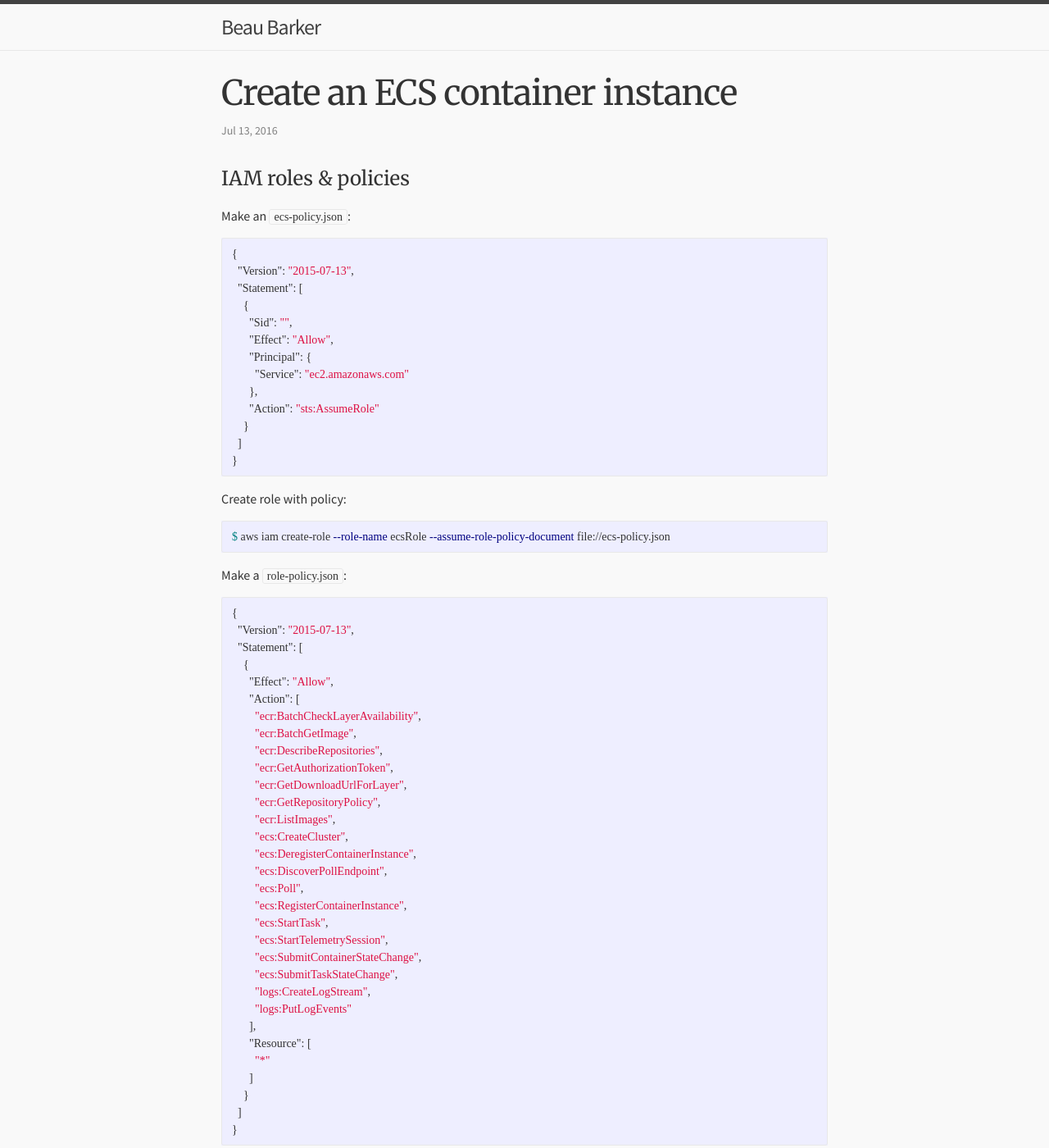
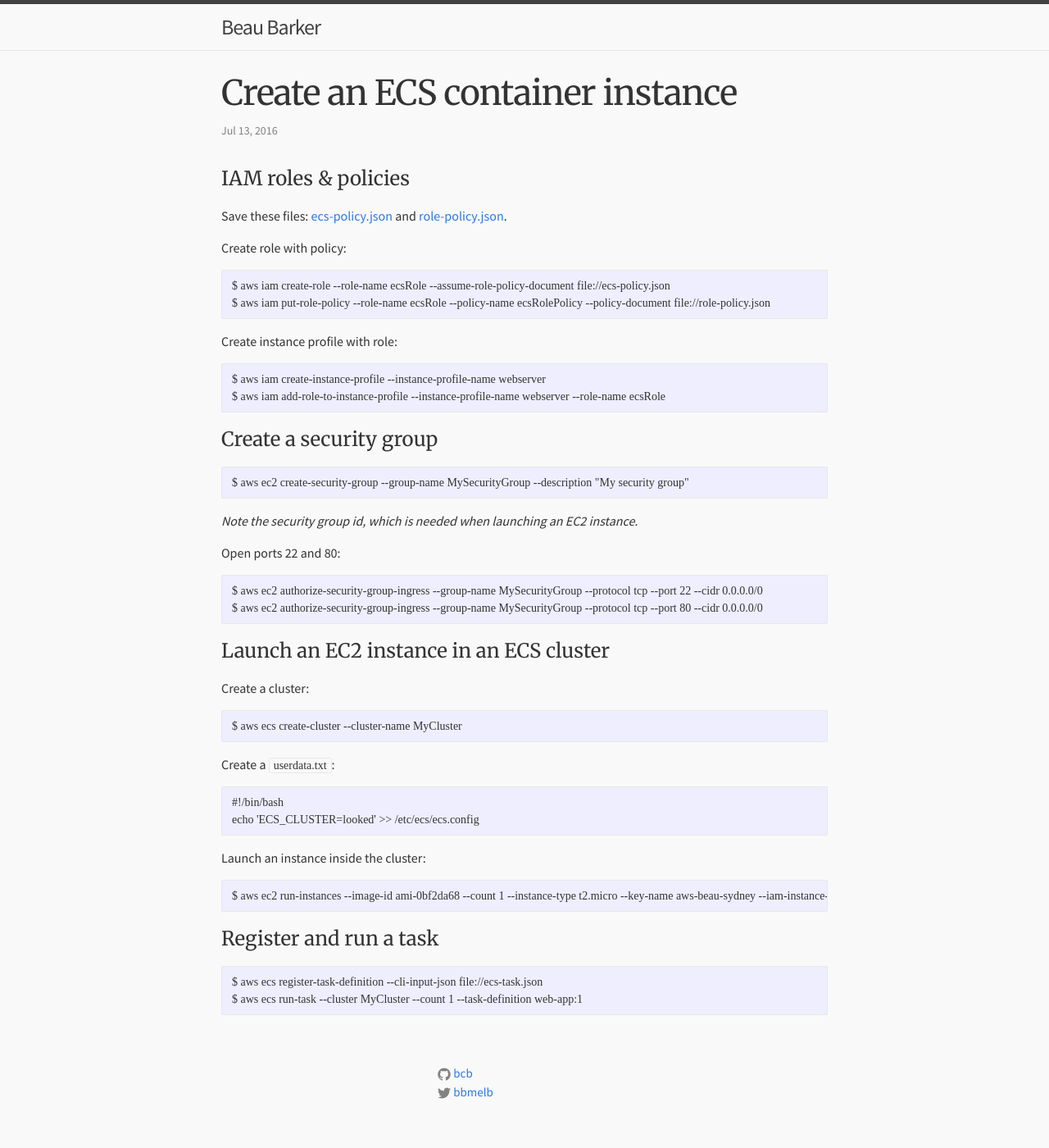
Before and after one commit to explodinglabs/explodinglabs.github.io, a Jekyll site: the page built from _posts/2016-07-13-ecs-guide.markdown, in a window 1280 px wide and 1400 px high. Shown: the whole window at 82% size. Built offline with Jekyll 4.4.1, drawn with Linux system fonts in a browser that asks for light colours; some of the changed text lies outside the part shown.

Commit message:
Put required json into separate files

````diff
--- a/_posts/2016-07-13-ecs-guide.markdown
+++ b/_posts/2016-07-13-ecs-guide.markdown
@@ -8,121 +8,49 @@
 IAM roles & policies
 ====================
 
-Make an `ecs-policy.json`:
-
-```json
-{
-  "Version": "2015-07-13",
-  "Statement": [
-    {
-      "Sid": "",
-      "Effect": "Allow",
-      "Principal": {
-        "Service": "ec2.amazonaws.com"
-      },
-      "Action": "sts:AssumeRole"
-    }
-  ]
-}
-```
+Save these files: [ecs-policy.json](/files/ecs-policy.json) and
+[role-policy.json](/files/role-policy.json).
 
 Create role with policy:
 
-```bash
-$ aws iam create-role --role-name ecsRole --assume-role-policy-document file://ecs-policy.json
-```
-
-Make a `role-policy.json`:
-
-```json
-{
-  "Version": "2015-07-13",
-  "Statement": [
-    {
-      "Effect": "Allow",
-      "Action": [
-        "ecr:BatchCheckLayerAvailability",
-        "ecr:BatchGetImage",
-        "ecr:DescribeRepositories",
-        "ecr:GetAuthorizationToken",
-        "ecr:GetDownloadUrlForLayer",
-        "ecr:GetRepositoryPolicy",
-        "ecr:ListImages",
-        "ecs:CreateCluster",
-        "ecs:DeregisterContainerInstance",
-        "ecs:DiscoverPollEndpoint",
-        "ecs:Poll",
-        "ecs:RegisterContainerInstance",
-        "ecs:StartTask",
-        "ecs:StartTelemetrySession",
-        "ecs:SubmitContainerStateChange",
-        "ecs:SubmitTaskStateChange",
-        "logs:CreateLogStream",
-        "logs:PutLogEvents"
-      ],
-      "Resource": [
-        "*"
-      ]
-    }
-  ]
-}
-```
-
-Add role policy:
-
-```bash
-$ aws iam put-role-policy --role-name ecsRole --policy-name ecsRolePolicy --policy-document file://role-policy.json
-```
+    $ aws iam create-role --role-name ecsRole --assume-role-policy-document file://ecs-policy.json
+    $ aws iam put-role-policy --role-name ecsRole --policy-name ecsRolePolicy --policy-document file://role-policy.json
 
 Create instance profile with role:
 
-```bash
-$ aws iam create-instance-profile --instance-profile-name webserver
-$ aws iam add-role-to-instance-profile --instance-profile-name webserver --role-name ecsRole
-```
+    $ aws iam create-instance-profile --instance-profile-name webserver
+    $ aws iam add-role-to-instance-profile --instance-profile-name webserver --role-name ecsRole
 
 Create a security group
 =======================
 
-```bash
-$ aws ec2 create-security-group --group-name MySecurityGroup --description "My security group"
-```
+    $ aws ec2 create-security-group --group-name MySecurityGroup --description "My security group"
 
-*Note the id, which is needed when launching an EC2 instance.*
+*Note the security group id, which is needed when launching an EC2 instance.*
 
 Open ports 22 and 80:
 
-```bash
-$ aws ec2 authorize-security-group-ingress --group-name MySecurityGroup --protocol tcp --port 22 --cidr 0.0.0.0/0
-$ aws ec2 authorize-security-group-ingress --group-name MySecurityGroup --protocol tcp --port 80 --cidr 0.0.0.0/0
-```
+    $ aws ec2 authorize-security-group-ingress --group-name MySecurityGroup --protocol tcp --port 22 --cidr 0.0.0.0/0
+    $ aws ec2 authorize-security-group-ingress --group-name MySecurityGroup --protocol tcp --port 80 --cidr 0.0.0.0/0
 
-Launch an instance inside a cluster
-===================================
+Launch an EC2 instance in an ECS cluster
+========================================
 
 Create a cluster:
 
-```bash
-$ aws ecs create-cluster --cluster-name MyCluster
-```
+    $ aws ecs create-cluster --cluster-name MyCluster
 
 Create a `userdata.txt`:
 
-```bash
-#!/bin/bash
-echo 'ECS_CLUSTER=looked' >> /etc/ecs/ecs.config
-```
+    #!/bin/bash
+    echo 'ECS_CLUSTER=looked' >> /etc/ecs/ecs.config
 
 Launch an instance inside the cluster:
 
-```bash
-$ aws ec2 run-instances --image-id ami-0bf2da68 --count 1 --instance-type t2.micro --key-name aws-beau-sydney --iam-instance-profile Name= webserver --security-group-id sg-xxxxxx --associate-public-ip-address --user-data file://userdata.txt
-```
+    $ aws ec2 run-instances --image-id ami-0bf2da68 --count 1 --instance-type t2.micro --key-name aws-beau-sydney --iam-instance-profile Name= webserver --security-group-id sg-xxxxxx --associate-public-ip-address --user-data file://userdata.txt
 
 Register and run a task
 =======================
 
-```bash
-$ aws ecs register-task-definition --cli-input-json file://ecs-task.json
-$ aws ecs run-task --cluster MyCluster --count 1 --task-definition web-app:1
-```
+    $ aws ecs register-task-definition --cli-input-json file://ecs-task.json
+    $ aws ecs run-task --cluster MyCluster --count 1 --task-definition web-app:1
````
Also changed, not shown: _posts/2016-07-13-ecr-guide.markdown (+7 -21 lines), files/ecs-policy.json (added, +13 -0 lines), files/role-policy.json (added, +31 -0 lines).
